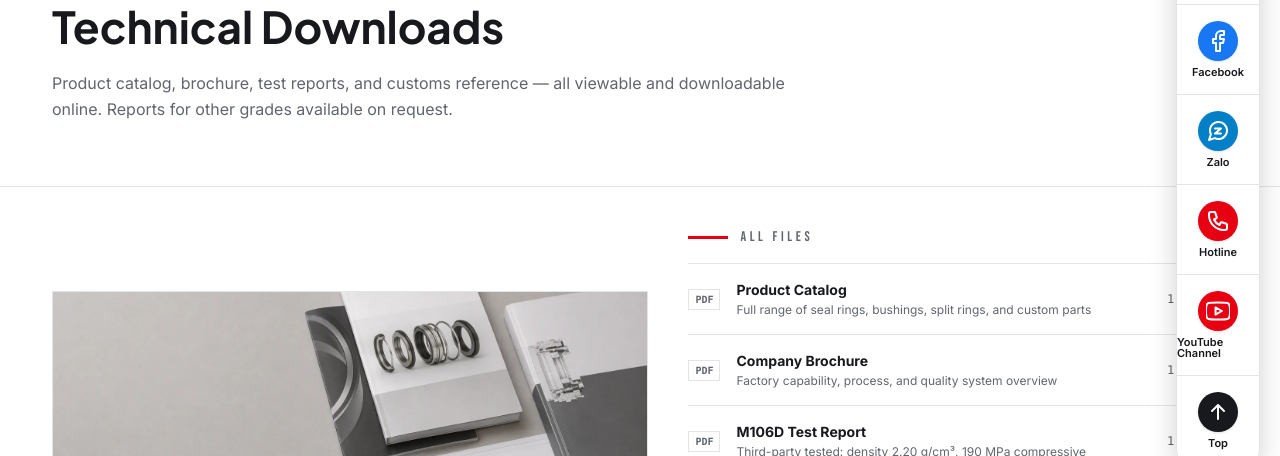
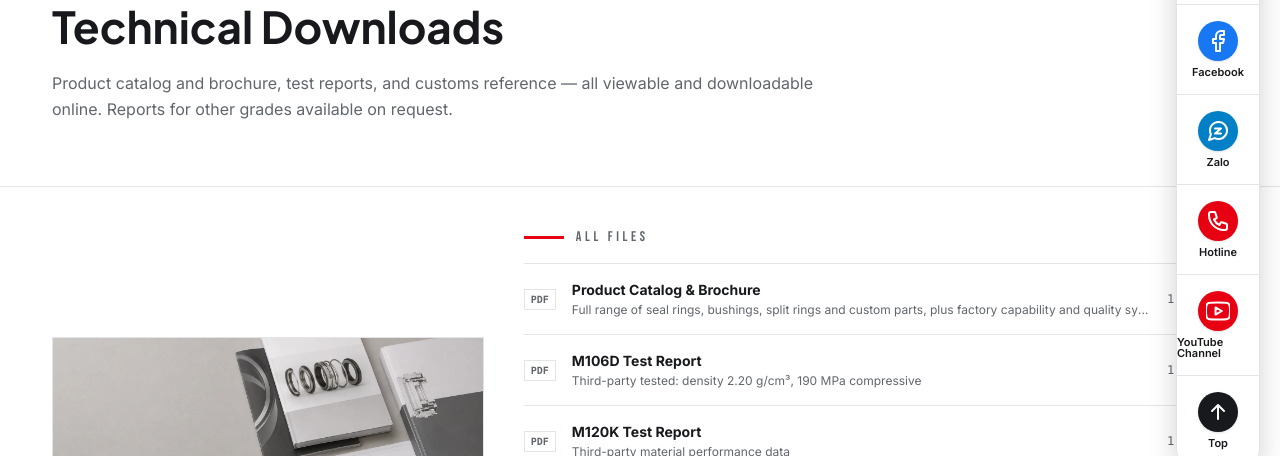
Before and after one commit to jhni0617-droid/huahao-sealing, a Next.js app: page /en/download in a window 1280 px wide. Shown: the part 210-666 px from the top of the page. Built offline with nearby package versions, Linux system fonts and the light colour scheme; no server answers.

Commit message:
chore(downloads): merge the catalog and brochure into a single entry
Drop the standalone product catalog PDF and keep the new brochure as the one
catalog/brochure download. Retitle it "Product Catalog & Brochure" so the
listing no longer splits the same content across two files.

```diff
--- a/app/[locale]/download/page.tsx
+++ b/app/[locale]/download/page.tsx
@@ -14,7 +14,7 @@ const copy = {
   zh: {
     eyebrow: "资料下载",
     title: "技术资料下载",
-    description: "产品目录、宣传册、检测报告与报关参考资料，全部可在线查看与下载；其他牌号报告可按需提供。",
+    description: "产品目录与宣传册、检测报告与报关参考资料，全部可在线查看与下载；其他牌号报告可按需提供。",
     imageAlt: "产品目录、宣传册与石墨密封环图纸",
     listTitle: "全部文件",
     fallbackDesc: "技术资料，点击在线查看或下载",
@@ -27,7 +27,7 @@ const copy = {
   en: {
     eyebrow: "Downloads",
     title: "Technical Downloads",
-    description: "Product catalog, brochure, test reports, and customs reference — all viewable and downloadable online. Reports for other grades available on request.",
+    description: "Product catalog and brochure, test reports, and customs reference — all viewable and downloadable online. Reports for other grades available on request.",
     imageAlt: "Product catalog, brochure, and graphite seal ring drawing",
     listTitle: "All files",
     fallbackDesc: "Technical document — click to view or download",
@@ -45,8 +45,7 @@ const copy = {
 const hiddenFiles = new Set(["huahao-technical-manual.pdf", "huahao-drawing-template.pdf"])
 
 const fileMeta: Record<string, { zh: { title: string; desc: string }; en: { title: string; desc: string } }> = {
-  "huahao-product-catalog.pdf": { zh: { title: "产品目录", desc: "密封环、轴套、分瓣环与非标件全系列型号" }, en: { title: "Product Catalog", desc: "Full range of seal rings, bushings, split rings, and custom parts" } },
-  "Huahao-Seals-Brochure.pdf": { zh: { title: "公司宣传册", desc: "工厂能力、工艺流程与质量体系概览" }, en: { title: "Company Brochure", desc: "Factory capability, process, and quality system overview" } },
+  "Huahao-Seals-Brochure.pdf": { zh: { title: "产品目录与宣传册", desc: "全系列密封环、衬套、分体环与定制零件，以及工厂能力、工艺与质量体系" }, en: { title: "Product Catalog & Brochure", desc: "Full range of seal rings, bushings, split rings and custom parts, plus factory capability and quality system" } },
   "M106D.pdf": { zh: { title: "M106D 检测报告", desc: "第三方实测：密度 2.20 g/cm³、抗压 190 MPa" }, en: { title: "M106D Test Report", desc: "Third-party tested: density 2.20 g/cm³, 190 MPa compressive" } },
   "M120K.pdf": { zh: { title: "M120K 检测报告", desc: "材料性能第三方检测数据" }, en: { title: "M120K Test Report", desc: "Third-party material performance data" } },
   "M140K.pdf": { zh: { title: "M140K 检测报告", desc: "材料性能第三方检测数据" }, en: { title: "M140K Test Report", desc: "Third-party material performance data" } },
@@ -54,7 +53,6 @@ const fileMeta: Record<string, { zh: { title: string; desc: string }; en: { titl
 }
 
 const fileOrder = [
-  "huahao-product-catalog.pdf",
   "Huahao-Seals-Brochure.pdf",
   "M106D.pdf",
   "M120K.pdf",
```
Also changed, not shown: 1 other file (tests, documents, lock files or other folders).
